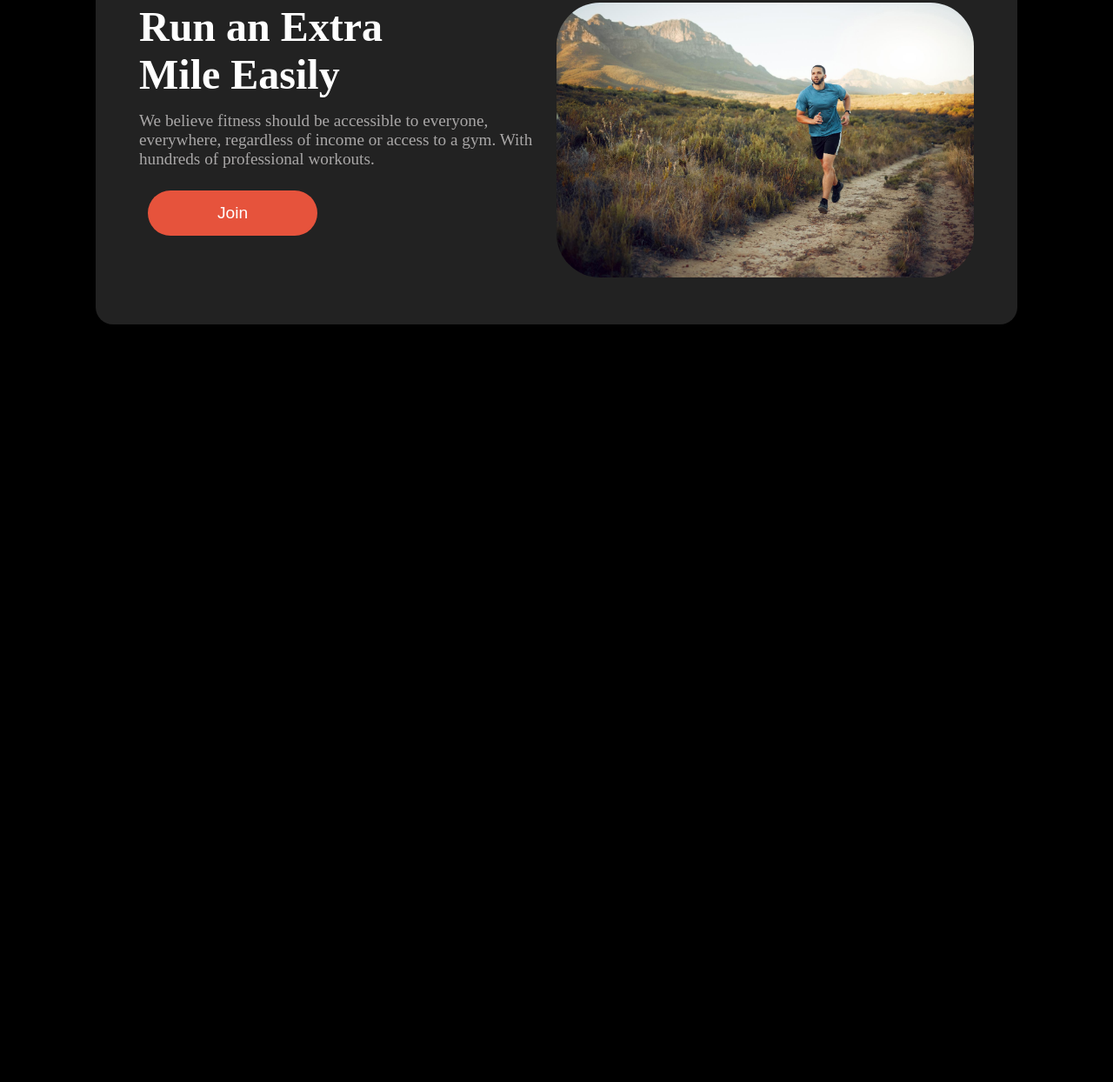
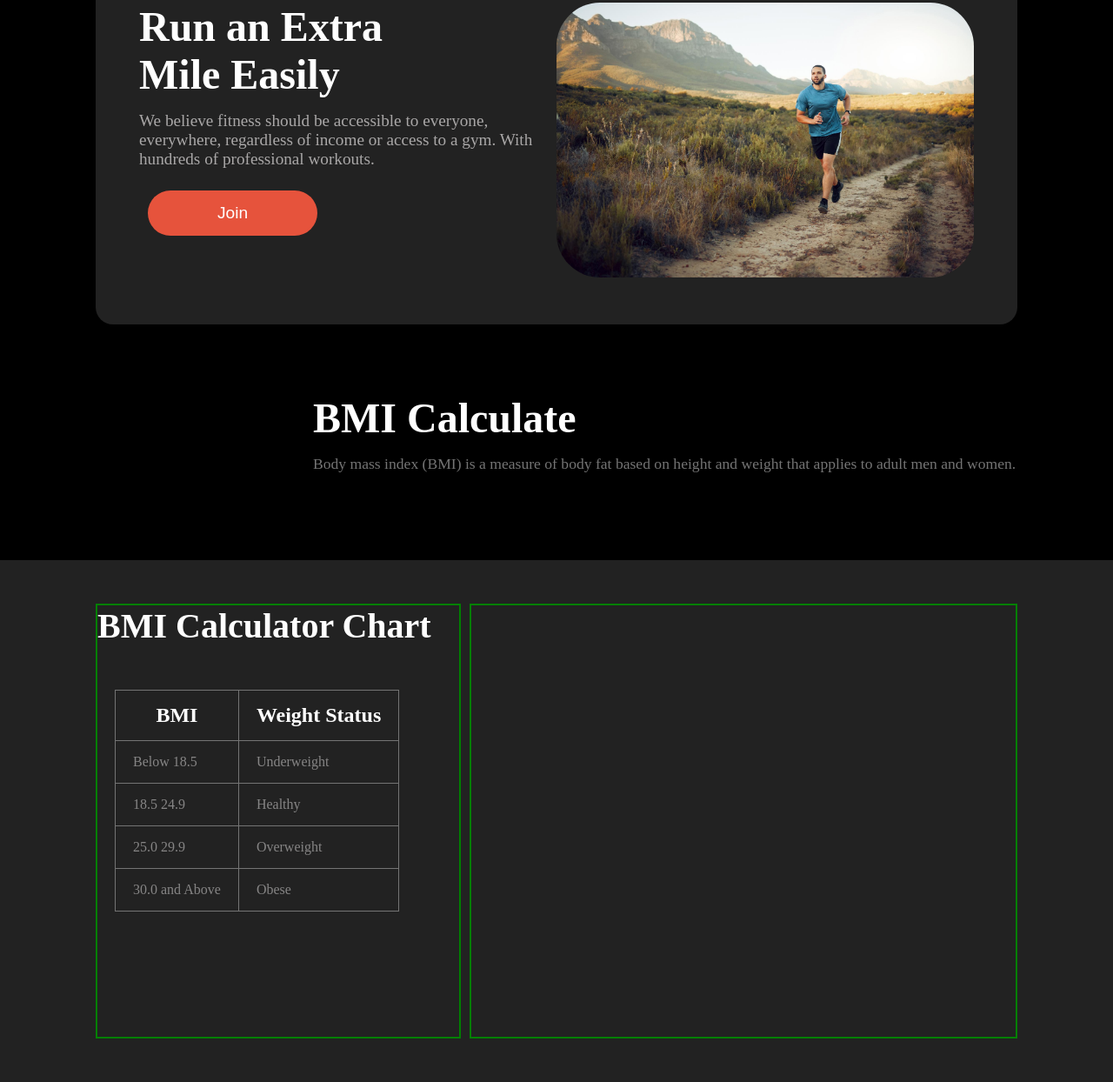
Before and after one commit to Imranahmed935/Assignment-02-B10, a plain HTML site: page index.html in a window 1280 px wide. Shown: the part 1321-2565 px from the top of the page at 87% size. Before the commit the page ends 1694 px from the top, so only its background shows below. Drawn offline with Linux system fonts and the light colour scheme; files whose address does not match are found by name.

Commit message:
BMI calculator done

```diff
--- a/index.html
+++ b/index.html
@@ -106,9 +106,48 @@
           <button class="join-btn">Join</button>
         </div>
         <div class="extra-img">
-          <img src="./images/run.jpg" alt="">
+          <img src="./images/run.jpg" alt="" />
+        </div>
+      </section>
+      <section class="calculator-title">
+        <div class="bmi-title">
+          <h1>BMI Calculate</h1>
+          <p>
+            Body mass index (BMI) is a measure of body fat based on height and
+            weight that applies to adult men and women.
+          </p>
         </div>
       </section>
     </main>
+    <section class="calculator-bg">
+      <div class="bmi-chart-section">
+        <div class="bmi-chart">
+          <h1>BMI Calculator Chart</h1>
+          <table>
+            <tr>
+              <th>BMI</th>
+              <th>Weight Status</th>
+            </tr>
+            <tr>
+              <td>Below 18.5</td>
+              <td>Underweight</td>
+            </tr>
+            <tr>
+              <td>18.5 24.9</td>
+              <td>Healthy</td>
+            </tr>
+            <tr>
+              <td>25.0 29.9</td>
+              <td>Overweight</td>
+            </tr>
+            <tr>
+              <td>30.0 and Above</td>
+              <td>Obese</td>
+            </tr>
+          </table>
+        </div>
+        <div class="bmi-calculator"></div>
+      </div>
+    </section>
   </body>
 </html>
--- a/styles/style.css
+++ b/styles/style.css
@@ -216,6 +216,66 @@ main {
   padding: 15px 80px;
 }
 
+.bmi-title {
+  margin-left: 250px;
+  margin-top: 80px;
+}
+.bmi-title h1 {
+  font-size: 3rem;
+  margin-bottom: 15px;
+  color: #fff;
+}
+.bmi-title p {
+  font-size: 1.1rem;
+  color: #747474;
+}
+.calculator-bg {
+  background: #222222;
+  padding: 50px;
+  width: 100%;
+  margin-top: 100px;
+}
+.bmi-chart-section {
+  max-width: 1060px;
+  margin: 0 auto;
+  height: 500px;
+  display: flex;
+  gap: 10px;
+}
+.bmi-chart {
+  width: 40%;
+  border: 2px solid green;
+  height: 100%;
+}
+.bmi-chart h1 {
+  font-size: 2.5rem;
+  color: #ffff;
+  margin-bottom: 50px;
+}
+.bmi-calculator {
+  width: 60%;
+  border: 2px solid green;
+  height: 100%;
+}
+table,
+th,
+td {
+  border: 1px solid #747474;
+  border-collapse: collapse;
+  padding: 15px 20px;
+  margin-left: 20px;
+}
+table,
+th {
+  font-size: 1.5rem;
+  color: #ffffff;
+}
+table,
+td {
+  font-size: 1rem;
+  color: #868585;
+}
+
 @media screen and (max-width: 576px) {
   #menu-section {
     display: none;
@@ -304,7 +364,7 @@ main {
     width: 100%;
     margin-top: 50px;
   }
-  .join-btn{
+  .join-btn {
     width: 100%;
   }
 }
```
